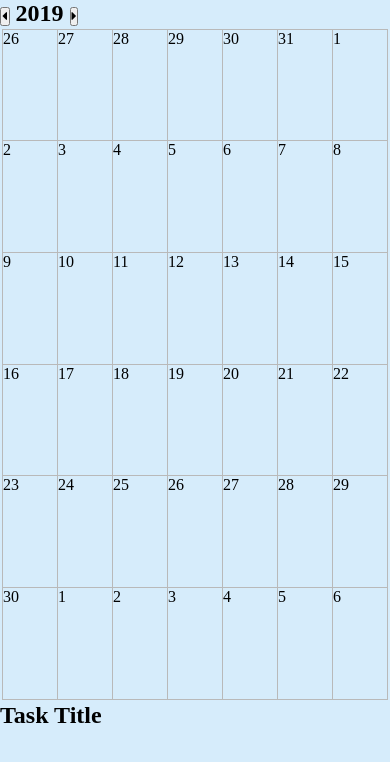
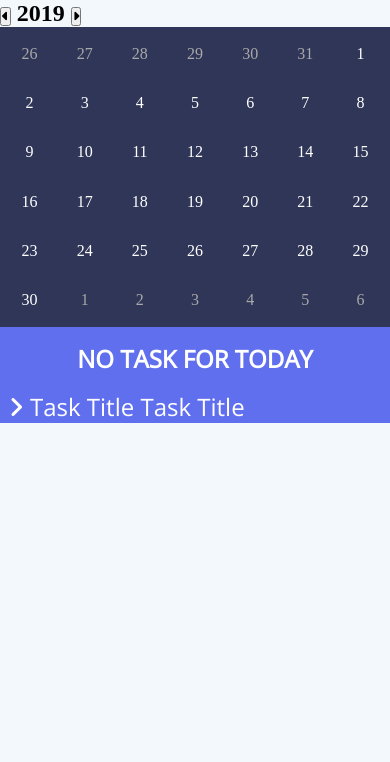
Before and after one commit to sdavid98/task_manager, a PHP site: page / in a window 390 px wide. Shown: the top 762 px of the page. Run offline with PHP 8.4, Linux system fonts and the light colour scheme; data that the repository does not hold is empty; some libraries are stand-ins or nearby versions.

Commit message:
mobile design, js animate, moderate funcs

```diff
--- a/index.html
+++ b/index.html
@@ -8,10 +8,13 @@
     <meta name="viewport" content="width=device-width, height=device-height, initial-scale=1.0">
     <link rel='stylesheet' href='https://use.fontawesome.com/releases/v5.7.0/css/all.css'
         integrity='sha384-lZN37f5QGtY3VHgisS14W3ExzMWZxybE1SJSEsQp9S+oqd12jhcu+A56Ebc1zFSJ' crossorigin='anonymous'>
-    <link rel="stylesheet" href="style.css">
+        <link href="https://fonts.googleapis.com/css?family=Open+Sans&display=swap" rel="stylesheet">
+        <script src='https://kit.fontawesome.com/a076d05399.js'></script>
+        <link rel="stylesheet" href="style.css">
     <script src="https://code.jquery.com/jquery-1.10.2.js"></script>
     <script src="https://ajax.googleapis.com/ajax/libs/jquery/3.1.0/jquery.min.js"></script>
     <script type="module" src="main.js"></script>
+
 </head>
 
 <body>
@@ -26,17 +29,22 @@
     <div class="row col-12">
         <section id="cal-body" class="col-8 col-s-12"></section>
         <aside class="col-4 col-s-12 details">
-            <div class="details-mini">
-                <div class="details-mini-header">
-                    <h1 class="details-title">Task Title</h1>
+            <h1 class="details__date">No task for Today</h1>
+            <div class="details__mini">
+                <div class="details__mini__header">
+                    <h2 class="details__mini__title"><span  class="details__mini__title__icon"><a class="fas" id="asd" onclick="this.classList.toggle('fas--active')">&#xf107;</a></span>Task Title Task Title</h2>
                     <div class="icon-container">
-                        <!--state, public, tags, nagyablak-nyitás-->
+                    <!--nagyablak-nyitás-->
                     </div>
                 </div>
-                <div class="details-mini-content">
-                    <div class="details-description"></div>
-                    <div class="details-comments"></div>
+
+                <div class="details__mini__content" id="dsa">
+                   <p>HTML DOM events allow JavaScript to register different event handlers on elements in an HTML document. Events are normally used in combination with functions, and the function will not be executed before the event occurs (such as when a user clicks a button).</p>
                 </div>
+
+
+
+
             </div>
         </aside>
     </div>
--- a/js/drawCalendar.js
+++ b/js/drawCalendar.js
@@ -23,13 +23,13 @@ function drawCalendar(_year, _month) {
         for (let j = 0; j < 7; j++) {
             if(cellNum < currentMonth.firstDay) {
                 table += `<td id="#${prevMonth.monthId}-${prevMonth.length + cellNum - currentMonth.firstDay + 1}" class="prev-month">
-                <span>${prevMonth.length + cellNum - currentMonth.firstDay + 1}</span>
+                <span class="calendar-days">${prevMonth.length + cellNum - currentMonth.firstDay + 1}</span>
                 </td>`;
                 if(cellNum == currentMonth.firstDay - 1) dateNum = 0;
             }
             else if(cellNum >= currentMonth.firstDay && dateNum <= currentMonth.length && current) {
                 table += `<td id="#${currentMonth.monthId}-${dateNum}" class="current-month">
-                <span>${dateNum}</span>
+                <span class="calendar-days">${dateNum}</span></span>
                 </td>`;
                 if(dateNum == currentMonth.length) {
                     dateNum = 0;
@@ -38,7 +38,7 @@ function drawCalendar(_year, _month) {
             }
             else {
                 table += `<td id="#${nextMonth.monthId}-${dateNum}" class="next-month">
-                <span>${dateNum}</span>
+                <span class="calendar-days">${dateNum}</span>
                 </td>`;
             }
             cellNum++;
--- a/php/queries.php
+++ b/php/queries.php
@@ -37,11 +37,26 @@ function connect($statement, $stmtData) {
 }
 
 function initialCalendar($input) {
-    //return $input->calendarStart->year;
     $startDay = $input->calendarStart->day;
     $startMonth = $input->calendarStart->month;
     $startYear = $input->calendarStart->year;
-    return connect("SELECT * FROM task WHERE start_month >= :startMonth", ['startMonth'=> $startMonth]);
+
+    $endDay = $input->calendarEnd->day;
+    $endMonth = $input->calendarEnd->month;
+    $endYear = $input->calendarEnd->year;
+
+    $stmt = "SELECT task_id, start_month, start_day, length, title, state FROM task
+            WHERE
+            (start_month = :startMonth AND start_day >= :startDay)
+            OR
+            (start_month > :startMonth AND start_month < :endMonth)
+            OR
+            (start_month = :endMonth AND start_day <= :endDay)";
+
+    $stmtParams = ['startDay' => $startDay, 'startMonth' => $startMonth, 'endDay' => $endDay, 'endMonth' => $endMonth];
+
+    return connect($stmt, $stmtParams);
+    //return connect("SELECT task_id, start_month, start_day, length, title, state FROM task WHERE start_month >= :startMonth", ['startMonth'=> $startMonth]);
 }
 
 ?>
--- a/style.css
+++ b/style.css
@@ -5,28 +5,102 @@
 }
 
 body {
-  background-color: #d6ecfb;
+  background-color: #f3f8fd;
 }
 
 .calendar-table {
   width: 100%;
+  height: 300px;
+  background-color: #303658;
+}
+@media only screen and (min-width: 992px) {
+  .calendar-table {
     height: 80vh;
+  }
 }
 .calendar-table .calendar-row {
   width: 100%;
   display: inline-flex;
 }
+@media only screen and (min-width: 992px) {
   .calendar-table .calendar-row:nth-child(n+1) {
     border-left: #b9b9b9 1px solid;
   }
   .calendar-table .calendar-row:first-child {
     border-top: #b9b9b9 1px solid;
   }
-.calendar-table .prev-month, .calendar-table .current-month, .calendar-table .next-month {
+}
+.calendar-table .calendar-row .prev-month, .calendar-table .calendar-row .current-month, .calendar-table .calendar-row .next-month {
   width: 100%;
   height: auto;
+  display: flex;
+  align-items: center;
+  justify-content: center;
+  position: relative;
+}
+@media only screen and (min-width: 992px) {
+  .calendar-table .calendar-row .prev-month, .calendar-table .calendar-row .current-month, .calendar-table .calendar-row .next-month {
     border-right: #b9b9b9 1px solid;
     border-bottom: #b9b9b9 1px solid;
+  }
+}
+.calendar-table .calendar-row .prev-month .line-holder, .calendar-table .calendar-row .current-month .line-holder, .calendar-table .calendar-row .next-month .line-holder {
+  position: absolute;
+  height: 7px;
+  width: 7px;
+  border-radius: 50%;
+  bottom: 7px;
+}
+.calendar-table .calendar-row .prev-month .calendar-days, .calendar-table .calendar-row .next-month .calendar-days {
+  color: #a9a9a9;
+}
+.calendar-table .calendar-row .prev-month .line-holder, .calendar-table .calendar-row .next-month .line-holder {
+  background-color: #acb705;
+}
+.calendar-table .calendar-row .current-month .calendar-days {
+  color: #ffffff;
+}
+.calendar-table .calendar-row .current-month .line-holder {
+  background-color: #efff00;
+}
+
+.details {
+  background-color: #606fee;
+}
+.details__date {
+  font-family: "Open Sans", sans-serif;
+  text-align: center;
+  padding: 15px 0;
+  text-transform: uppercase;
+  color: #ffffff;
+}
+.details__mini__title {
+  font-family: "Open Sans", sans-serif;
+  font-weight: normal;
+  color: #ffffff;
+}
+.details__mini__title__icon {
+  width: 30px;
+  display: inline-block;
+  text-align: center;
+}
+.details__mini__title__icon .fas {
+  transform: rotate(-90deg);
+  transition: 0.3s;
+}
+.details__mini__title__icon .fas--active {
+  transform: rotate(0);
+}
+.details__mini__content {
+  height: 0;
+  overflow: hidden;
+  padding: 0 15px;
+  text-align: left;
+  color: #ffffff;
+  font-family: "Open Sans", sans-serif;
+}
+.details__mini__content p {
+  padding: 10px 15px;
 }
 
 [class*=col-] {
@@ -40,7 +114,7 @@ body {
   display: table;
 }
 
-@media only screen and (min-width: 600px) {
+@media only screen and (min-width: 992px) {
   .col-s-1 {
     width: 8.33%;
   }
@@ -97,7 +171,7 @@ body {
     width: 30%;
   }
 }
-@media only screen and (min-width: 900px) {
+@media only screen and (min-width: 992px) {
   .col-1 {
     width: 8.33%;
   }
--- a/style.scss
+++ b/style.scss
@@ -1,4 +1,16 @@
-$calendarBorder: #b9b9b9 1px solid;
+$calendar-border: #b9b9b9 1px solid;
+$bg-color: #f3f8fd;
+$calendar-bg-color: #303658;
+$tasklist-bg-color: #606fee;
+$white: #ffffff;
+$current-number-color: $white;
+$prev-number-color: #a9a9a9;
+$next-number-color: $prev-number-color;
+$current-taskmark: #efff00;
+$not-current-taskmark: #acb705;
+$open-sans: 'Open Sans', sans-serif;
+
+$lg-min-width: 992px;
 
 
 * {
@@ -8,30 +20,120 @@ $calendarBorder: #b9b9b9 1px solid;
 }
 
 body {
-    background-color: #d6ecfb;
+    background-color: $bg-color;
 }
 
 .calendar-table {
     width: 100%;
-    height: 80vh;
+    height: 300px;
+    background-color: $calendar-bg-color;
 
+    @media only screen and (min-width: $lg-min-width) {
+        height: 80vh;
+    }
 
     .calendar-row {
         width: 100%;
         display: inline-flex;
-        &:nth-child(n+1){
-            border-left: $calendarBorder;
+
+        @media only screen and (min-width: $lg-min-width) {
+            &:nth-child(n+1){
+            border-left: $calendar-border;
+            }
+            &:first-child {
+                border-top: $calendar-border;
+            }
         }
-        &:first-child {
-            border-top: $calendarBorder;
+
+        .prev-month, .current-month, .next-month {
+            width: 100%;
+            height: auto;
+            display: flex;
+            align-items: center;
+            justify-content: center;
+            position: relative;
+
+            @media only screen and (min-width: $lg-min-width) {
+                border-right: $calendar-border;
+                border-bottom: $calendar-border;
+            }
+
+            .line-holder {
+                position: absolute;
+                height: 7px;
+                width: 7px;
+                border-radius: 50%;
+                bottom: 7px;
+            }
+        }
+
+        .prev-month, .next-month {
+            .calendar-days {
+                color: $prev-number-color;
+            }
+            .line-holder {
+                background-color: $not-current-taskmark;
+            }
+        }
+
+        .current-month {
+            .calendar-days {
+                color: $current-number-color;
+            }
+            .line-holder {
+                background-color: $current-taskmark;
+            }
         }
     }
-    .prev-month, .current-month, .next-month {
-        width: 100%;
-        height: auto;
-        border-right: $calendarBorder;
-        border-bottom: $calendarBorder;
+
+}
+
+.details {
+    background-color: $tasklist-bg-color;
+
+    &__date {
+        font-family: $open-sans;
+        text-align: center;
+        padding: 15px 0;
+        text-transform: uppercase;
+        color: $white;
     }
+
+    &__mini {
+        &__title {
+            font-family: $open-sans;
+            font-weight: normal;
+            color: $white;
+
+            &__icon {
+                width: 30px;
+                display: inline-block;
+                text-align: center;
+
+                .fas {
+                    transform: rotate(-90deg);
+                    transition: 0.3s;
+                    &--active {
+                        transform: rotate(0);
+                    }
+                }
+            }
+        }
+
+        &__content {
+            height: 0;
+            overflow: hidden;
+            padding: 0 15px;
+            text-align: left;
+            color: $white;
+            font-family: $open-sans;
+
+            p {
+                padding: 10px 15px;
+            }
+        }
+    }
+
 }
 
 
@@ -47,7 +149,7 @@ body {
     display: table;
 }
 
-@media only screen and (min-width: 600px) {
+@media only screen and (min-width: $lg-min-width) {
     .col-s-1 {width: 8.33%;}
     .col-s-2 {width: 16.66%;}
     .col-s-3 {width: 25%;}
@@ -64,7 +166,7 @@ body {
     .col-s-30 {width: 30%;}
 }
 
-@media only screen and (min-width: 900px) {
+@media only screen and (min-width: 992px) {
     .col-1 {width: 8.33%;}
     .col-2 {width: 16.66%;}
     .col-3 {width: 25%;}
```
Also changed, not shown: js/event_minimal-class.js (+7 -12 lines), js/task.js (+44 -6 lines), 1 other file. Lines whose indentation alone changed are shown as unchanged.
